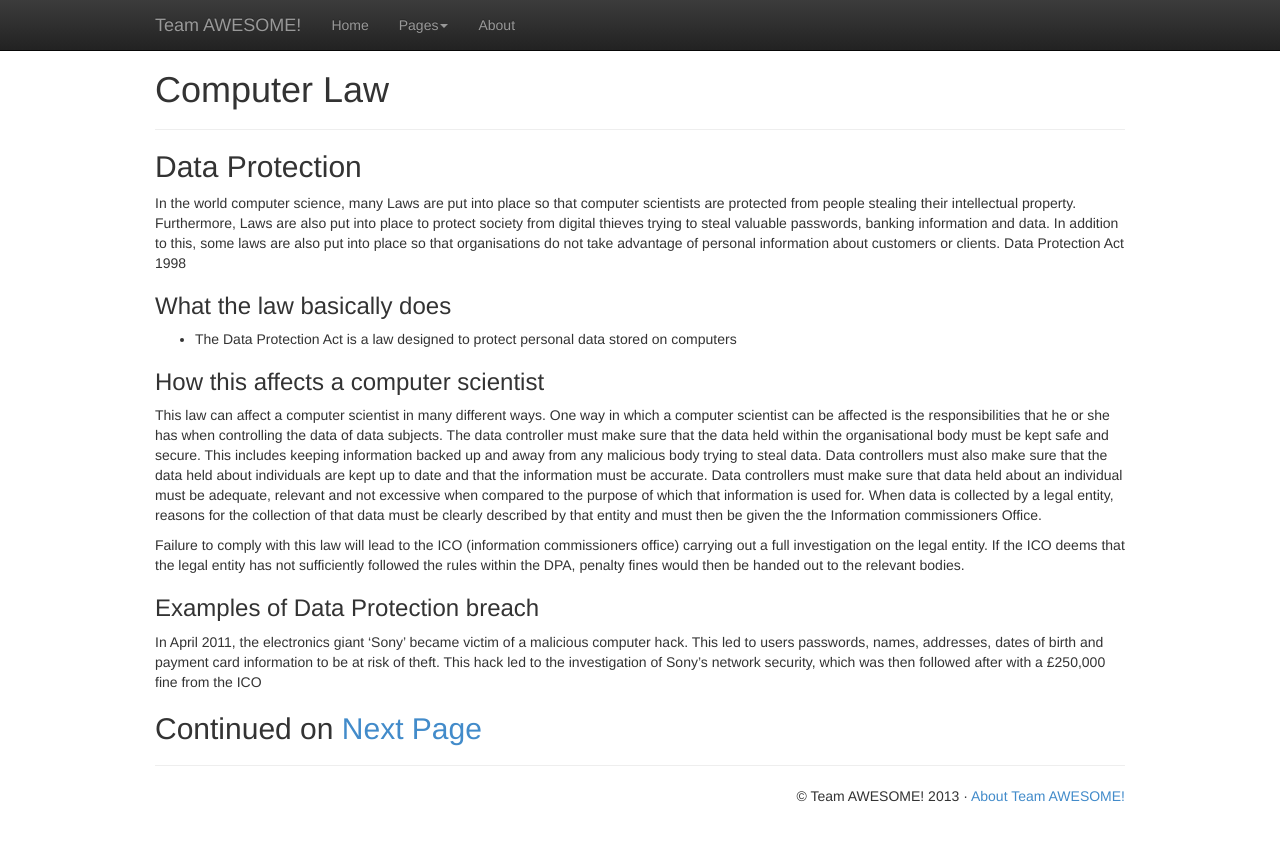
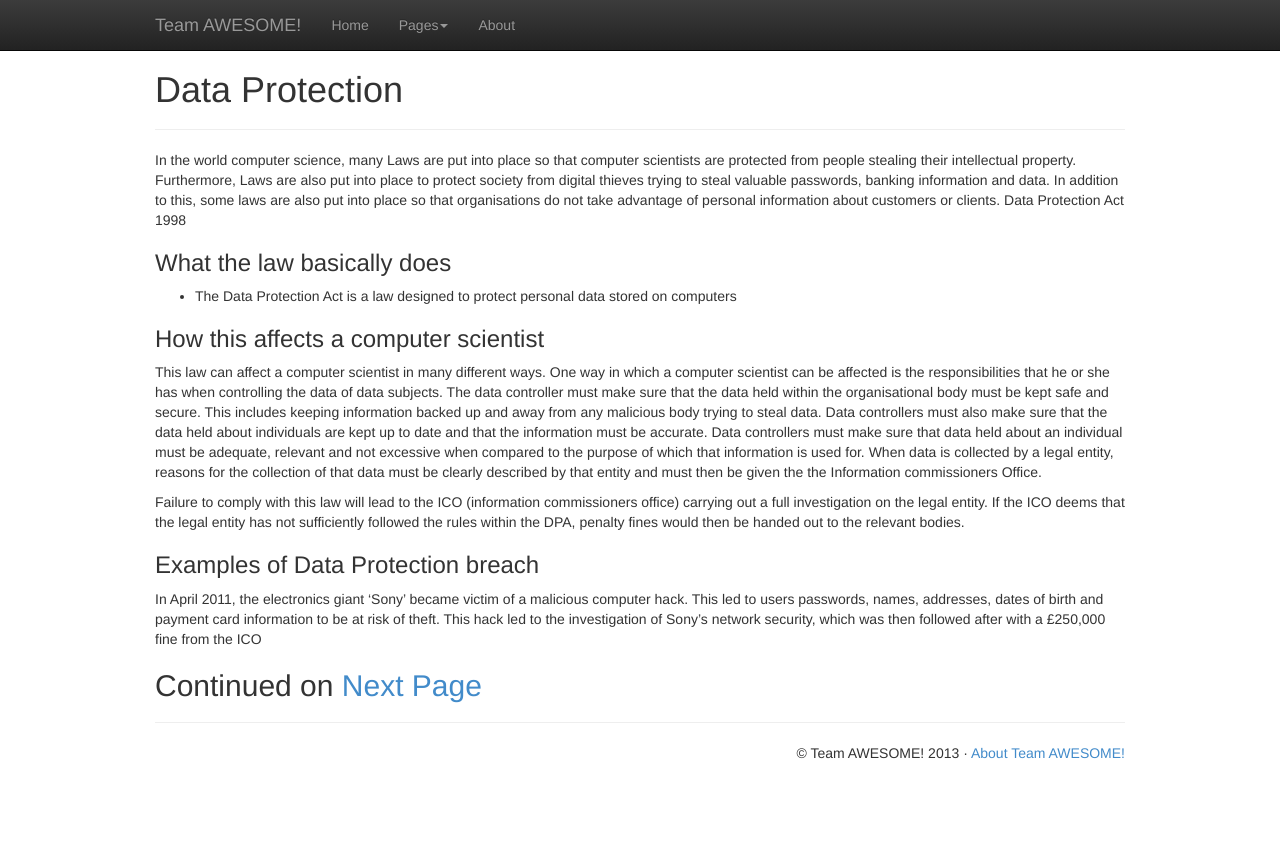
Before and after one commit to adamus1red/tripping-octo-adventure, a Jekyll site: the page built from _posts/2013-12-02-computer-law-1.md, in a window 1280 px wide. Shown: the top 841 px of the page. Built offline with Jekyll 4.4.1, drawn with Linux system fonts in a browser that asks for light colours; Markdown is read by kramdown in place of the engine named in the settings.

Commit message:
Update 2013-12-02-computer-law-1.md

```diff
--- a/_posts/2013-12-02-computer-law-1.md
+++ b/_posts/2013-12-02-computer-law-1.md
@@ -1,9 +1,7 @@
 ---
 layout: page
-title: Computer Law
+title: Data Protection
 ---
-
-## Data Protection
 
 In the world computer science, many Laws are put into place so that computer scientists are protected from people stealing their intellectual property. Furthermore, Laws are also put into place to protect society from digital thieves trying to steal valuable passwords, banking information and data. In addition to this, some laws are also put into place so that organisations do not take advantage of personal information about customers or clients.
 Data Protection Act 1998
```
